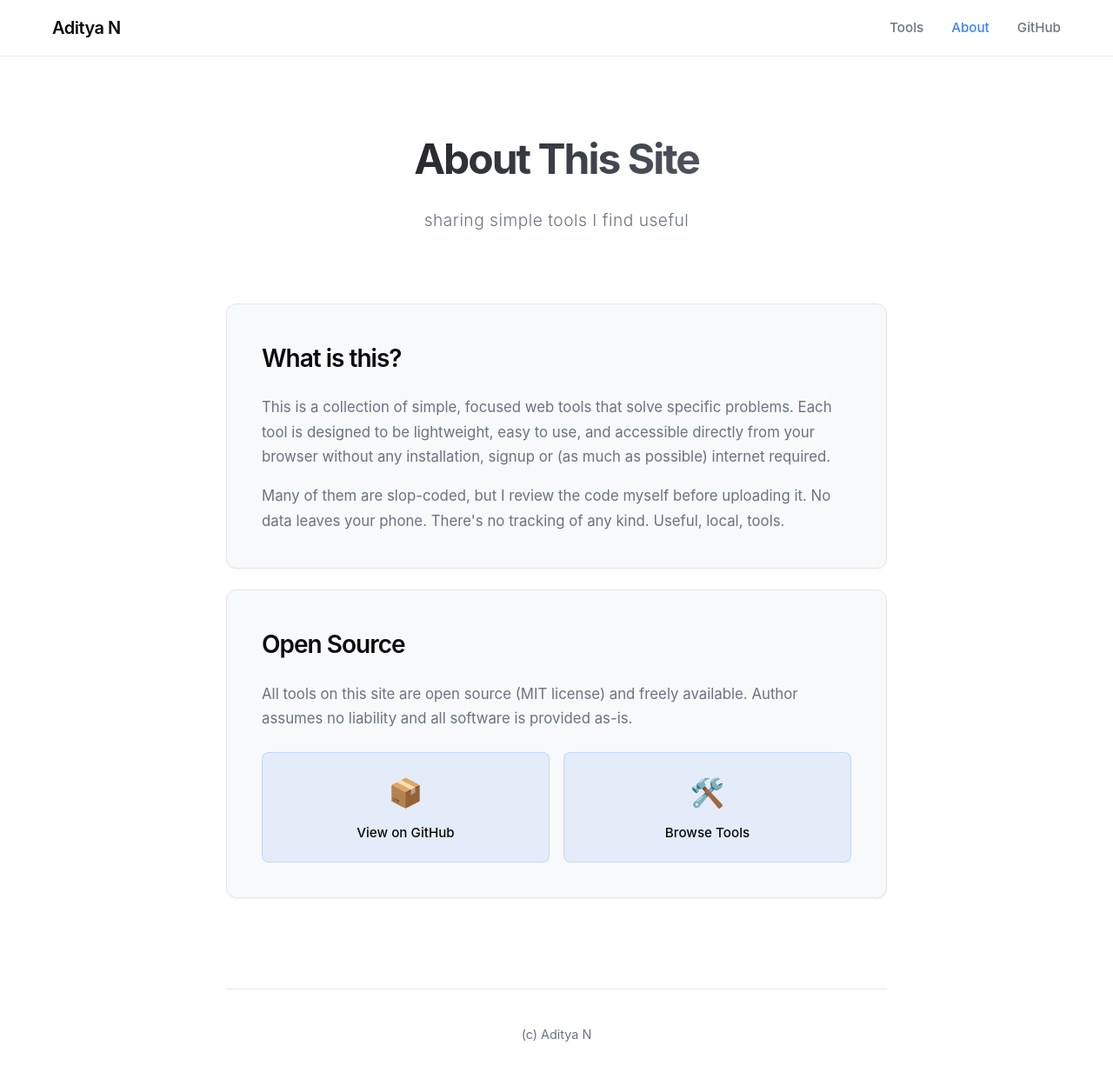
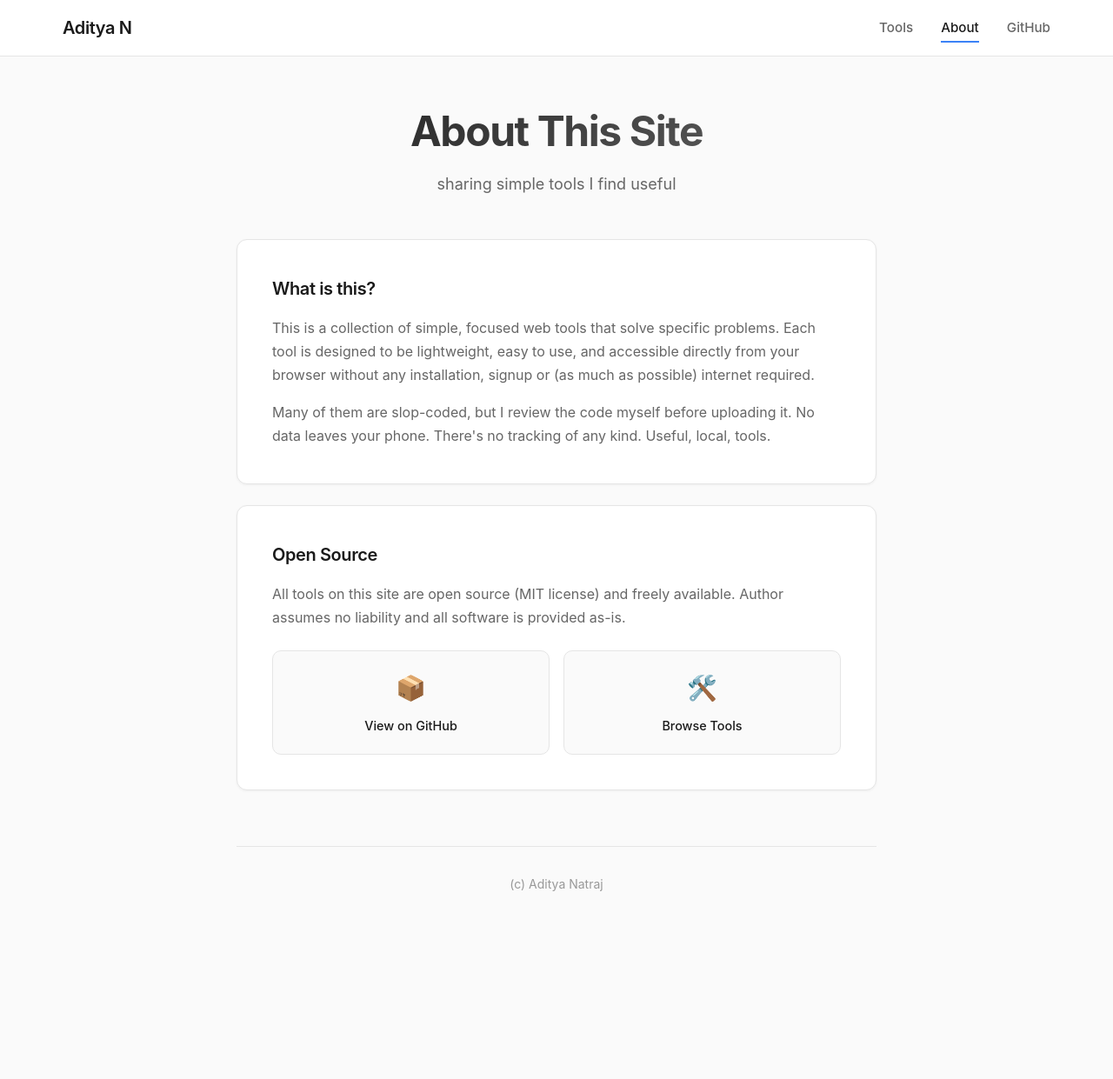
Before and after one commit to adityanatraj/adityanatraj.github.io, a plain HTML site: page about.html in a window 1280 px wide. Shown: the whole page at 87% size. After the commit the page ends 1109 px from the top, so only its background shows below. Drawn offline with Linux system fonts and the light colour scheme.

Commit message:
Align about.html design to match index.html
Rewrote about.html CSS to share the same design language as the
index: identical CSS variables, nav bar, transitions, and typography.
Fixed page title to "About — Aditya N" and footer to "Aditya Natraj".
Removed dark-first theme and prefers-color-scheme override.
Gradient h1 adapted for light background.

Co-Authored-By: Claude Sonnet 4.6 <noreply@anthropic.com>

```diff
--- a/about.html
+++ b/about.html
@@ -3,7 +3,7 @@
 	<head>
 		<meta charset="UTF-8" />
 		<meta name="viewport" content="width=device-width, initial-scale=1.0" />
-		<title>About</title>
+		<title>About — Aditya N</title>
 		<style>
 			* {
 				margin: 0;
@@ -12,29 +12,35 @@
 			}
 
 			:root {
-				--bg-primary: #0a0a0a;
-				--bg-secondary: #1a1a1a;
-				--text-primary: #ffffff;
-				--text-secondary: #a0a0a0;
-				--accent: #3b82f6;
-				--accent-hover: #2563eb;
-				--border: #2a2a2a;
+				--bg-primary: #fafafa;
+				--bg-secondary: #ffffff;
+				--text-primary: #1a1a1a;
+				--text-secondary: #666666;
+				--text-tertiary: #999999;
+				--border-color: #e5e5e5;
+				--accent-color: #3b82f6;
+				--shadow-sm: 0 1px 3px rgba(0, 0, 0, 0.05);
+				--shadow-md: 0 4px 6px rgba(0, 0, 0, 0.07);
+				--transition: all 0.2s cubic-bezier(0.4, 0, 0.2, 1);
 			}
 
 			body {
-				font-family:
-					-apple-system, BlinkMacSystemFont, "Segoe UI", "Helvetica Neue",
-					Arial, sans-serif;
+				font-family: -apple-system, BlinkMacSystemFont, 'Segoe UI', 'Roboto', 'Oxygen',
+					'Ubuntu', 'Cantarell', 'Fira Sans', 'Droid Sans', 'Helvetica Neue',
+					sans-serif;
+				-webkit-font-smoothing: antialiased;
+				-moz-osx-font-smoothing: grayscale;
 				background: var(--bg-primary);
 				color: var(--text-primary);
 				line-height: 1.6;
 				min-height: 100vh;
+				display: flex;
+				flex-direction: column;
 			}
 
-			/* Navigation */
 			nav {
-				background: var(--bg-secondary);
-				border-bottom: 1px solid var(--border);
+				background: rgba(255, 255, 255, 0.95);
+				border-bottom: 1px solid var(--border-color);
 				position: sticky;
 				top: 0;
 				z-index: 100;
@@ -44,101 +50,108 @@
 			.nav-container {
 				max-width: 1200px;
 				margin: 0 auto;
-				padding: 0 20px;
+				padding: 1rem 2rem;
 				display: flex;
 				justify-content: space-between;
 				align-items: center;
-				height: 64px;
 			}
 
 			.nav-brand {
-				font-size: 1.25em;
+				font-size: 1.25rem;
 				font-weight: 600;
 				color: var(--text-primary);
 				text-decoration: none;
-				letter-spacing: -0.5px;
+				letter-spacing: -0.02em;
+				transition: var(--transition);
+			}
+
+			.nav-brand:hover {
+				color: var(--accent-color);
 			}
 
 			.nav-links {
+				list-style: none;
 				display: flex;
-				gap: 32px;
-				list-style: none;
+				gap: 2rem;
+				align-items: center;
 			}
 
 			.nav-links a {
 				color: var(--text-secondary);
 				text-decoration: none;
+				font-size: 0.95rem;
 				font-weight: 500;
-				font-size: 0.95em;
-				transition: color 0.2s ease;
+				transition: var(--transition);
+				position: relative;
 			}
 
-			.nav-links a:hover {
+			.nav-links a:hover,
+			.nav-links a.active {
 				color: var(--text-primary);
 			}
 
-			.nav-links a.active {
-				color: var(--accent);
+			.nav-links a.active::after {
+				content: '';
+				position: absolute;
+				bottom: -0.5rem;
+				left: 0;
+				right: 0;
+				height: 2px;
+				background: var(--accent-color);
 			}
 
 			.container {
 				max-width: 800px;
 				margin: 0 auto;
-				padding: 0 20px;
+				padding: 3rem 2rem;
+				flex: 1;
+				width: 100%;
 			}
 
 			header {
-				padding: 80px 0 40px;
 				text-align: center;
+				margin-bottom: 3rem;
 			}
 
 			h1 {
-				font-size: 3em;
+				font-size: 3rem;
 				font-weight: 700;
-				margin-bottom: 16px;
-				background: linear-gradient(
-					135deg,
-					var(--text-primary) 0%,
-					var(--text-secondary) 100%
-				);
+				letter-spacing: -0.03em;
+				margin-bottom: 0.5rem;
+				background: linear-gradient(135deg, var(--text-primary) 0%, var(--text-secondary) 100%);
 				-webkit-background-clip: text;
 				-webkit-text-fill-color: transparent;
 				background-clip: text;
-				letter-spacing: -2px;
 			}
 
 			.subtitle {
-				font-size: 1.2em;
+				font-size: 1.125rem;
 				color: var(--text-secondary);
-				font-weight: 300;
-				letter-spacing: 0.5px;
-			}
-
-			main {
-				padding: 40px 0 80px;
+				font-weight: 400;
 			}
 
 			.content-section {
 				background: var(--bg-secondary);
-				border: 1px solid var(--border);
+				border: 1px solid var(--border-color);
 				border-radius: 12px;
-				padding: 40px;
-				margin-bottom: 24px;
+				padding: 2.5rem;
+				margin-bottom: 1.5rem;
+				box-shadow: var(--shadow-sm);
 			}
 
 			.content-section h2 {
-				font-size: 1.75em;
+				font-size: 1.25rem;
 				font-weight: 600;
-				margin-bottom: 20px;
 				color: var(--text-primary);
-				letter-spacing: -1px;
+				letter-spacing: -0.02em;
+				margin-bottom: 1rem;
 			}
 
 			.content-section p {
 				color: var(--text-secondary);
-				margin-bottom: 16px;
-				font-size: 1.05em;
+				font-size: 1rem;
 				line-height: 1.7;
+				margin-bottom: 1rem;
 			}
 
 			.content-section p:last-child {
@@ -147,128 +160,104 @@
 
 			.content-section ul {
 				color: var(--text-secondary);
-				margin-left: 24px;
-				margin-bottom: 16px;
+				margin-left: 1.5rem;
+				margin-bottom: 1rem;
 			}
 
 			.content-section li {
-				margin-bottom: 8px;
-				font-size: 1.05em;
+				margin-bottom: 0.5rem;
+				font-size: 1rem;
 				line-height: 1.7;
 			}
 
 			.content-section a {
-				color: var(--accent);
+				color: var(--accent-color);
 				text-decoration: none;
-				transition: color 0.2s ease;
+				transition: var(--transition);
 			}
 
 			.content-section a:hover {
-				color: var(--accent-hover);
 				text-decoration: underline;
 			}
 
 			.links-grid {
 				display: grid;
-				grid-template-columns: repeat(auto-fit, minmax(200px, 1fr));
-				gap: 16px;
-				margin-top: 24px;
+				grid-template-columns: repeat(auto-fit, minmax(180px, 1fr));
+				gap: 1rem;
+				margin-top: 1.5rem;
 			}
 
 			.link-card {
-				background: rgba(59, 130, 246, 0.1);
-				border: 1px solid rgba(59, 130, 246, 0.2);
-				border-radius: 8px;
-				padding: 20px;
+				background: var(--bg-primary);
+				border: 1px solid var(--border-color);
+				border-radius: 10px;
+				padding: 1.25rem;
 				text-align: center;
 				text-decoration: none;
-				transition: all 0.2s ease;
+				transition: var(--transition);
 			}
 
 			.link-card:hover {
-				background: rgba(59, 130, 246, 0.15);
-				border-color: var(--accent);
+				border-color: var(--accent-color);
+				box-shadow: var(--shadow-md);
 				transform: translateY(-2px);
 			}
 
 			.link-card .icon {
-				font-size: 2em;
-				margin-bottom: 8px;
+				font-size: 1.75rem;
+				margin-bottom: 0.5rem;
 				display: block;
 			}
 
 			.link-card .label {
 				color: var(--text-primary);
 				font-weight: 500;
-				font-size: 0.95em;
+				font-size: 0.9rem;
 			}
 
 			footer {
-				border-top: 1px solid var(--border);
-				padding: 40px 0;
 				text-align: center;
-				color: var(--text-secondary);
-				font-size: 0.9em;
-			}
-
-			footer a {
-				color: var(--accent);
-				text-decoration: none;
-				transition: color 0.2s ease;
-			}
-
-			footer a:hover {
-				color: var(--accent-hover);
+				padding: 2rem;
+				margin-top: 4rem;
+				border-top: 1px solid var(--border-color);
+				color: var(--text-tertiary);
+				font-size: 0.875rem;
 			}
 
 			@media (max-width: 768px) {
 				.nav-container {
-					height: auto;
-					padding: 16px 20px;
-					flex-direction: column;
-					gap: 16px;
+					padding: 1rem 1.5rem;
 				}
 
 				.nav-links {
-					gap: 24px;
+					gap: 1.5rem;
+				}
+
+				.container {
+					padding: 2rem 1.5rem;
 				}
 
 				h1 {
-					font-size: 2.2em;
-				}
-
-				header {
-					padding: 60px 0 30px;
+					font-size: 2.25rem;
 				}
 
 				.content-section {
-					padding: 28px 24px;
+					padding: 1.75rem 1.5rem;
+				}
+			}
+
+			@media (max-width: 480px) {
+				.nav-links {
+					gap: 1rem;
+					font-size: 0.875rem;
 				}
 
-				.content-section h2 {
-					font-size: 1.5em;
+				h1 {
+					font-size: 1.875rem;
 				}
 
 				.links-grid {
 					grid-template-columns: 1fr;
-				}
-			}
-
-			@media (prefers-color-scheme: light) {
-				:root {
-					--bg-primary: #ffffff;
-					--bg-secondary: #f8f9fa;
-					--text-primary: #0a0a0a;
-					--text-secondary: #6b7280;
-					--border: #e5e7eb;
-				}
-
-				nav {
-					background: rgba(255, 255, 255, 0.8);
-				}
-
-				.content-section {
-					box-shadow: 0 1px 3px rgba(0, 0, 0, 0.05);
 				}
 			}
 		</style>
@@ -341,7 +330,7 @@
 			</main>
 
 			<footer>
-				<p>(c) Aditya N</p>
+				<p>(c) Aditya Natraj</p>
 			</footer>
 		</div>
 	</body>
```
Also changed, not shown: 1 other file.
